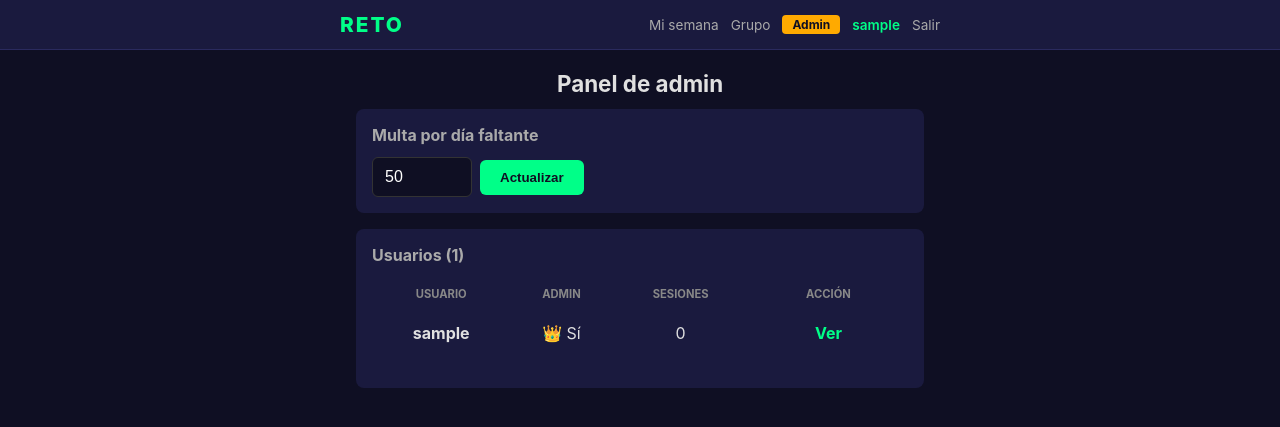
After one commit to Litios0912/reto-entrenamiento, a Flask app: page /admin in a window 1280 px wide. The commit adds this page. Shown: the top 427 px of the page. Run offline with Flask 3, Linux system fonts and the light colour scheme; a user stored in the database is signed in; tables that the repository leaves empty hold one stand-in row (values such as "Sample post").

Commit message:
admin panel: control total, multa configurable, eliminar usuarios

```diff
--- a/app.py
+++ b/app.py
@@ -1,5 +1,6 @@
 import os
 from datetime import date, datetime, timedelta
+from functools import wraps
 from flask import Flask, render_template, redirect, url_for, request, flash
 from flask_login import (
     LoginManager, UserMixin, login_user, login_required,
@@ -23,6 +24,7 @@ class User(UserMixin, db.Model):
     id = db.Column(db.Integer, primary_key=True)
     username = db.Column(db.String(80), unique=True, nullable=False)
     password_hash = db.Column(db.String(200), nullable=False)
+    is_admin = db.Column(db.Boolean, default=False)
     sessions = db.relationship('TrainingSession', backref='user', lazy=True,
                                 order_by='TrainingSession.date.desc()')
 
@@ -31,6 +33,11 @@ class User(UserMixin, db.Model):
 
     def check_password(self, password):
         return check_password_hash(self.password_hash, password)
+
+
+class Setting(db.Model):
+    key = db.Column(db.String(50), primary_key=True)
+    value = db.Column(db.String(200), nullable=False)
 
 
 class TrainingSession(db.Model):
@@ -112,6 +119,7 @@ def get_sessions_in_range(user_id, start, end):
 def all_users_week_progress():
     monday, sunday = week_range()
     users = User.query.all()
+    multa = get_multa()
     results = []
     for user in users:
         sessions = get_sessions_in_range(user.id, monday, sunday)
@@ -119,7 +127,7 @@ def all_users_week_progress():
         trained_days = len(trained_dates)
         penalty = 0
         if trained_days < 5:
-            penalty = (5 - trained_days) * MULTA_POR_DIA
+            penalty = (5 - trained_days) * multa
         total_exercises = sum(len(s.exercises) for s in sessions)
         results.append({
             'user': user,
@@ -131,7 +139,7 @@ def all_users_week_progress():
             'total_exercises': total_exercises,
             'sessions': sessions,
         })
-    return results, monday, sunday
+    return results, monday, sunday, multa
 
 
 def seed_exercises():
@@ -140,6 +148,21 @@ def seed_exercises():
     for name, cat in PREDEFINED:
         db.session.add(ExerciseTemplate(name=name, category=cat))
     db.session.commit()
+
+
+def get_multa():
+    s = Setting.query.get('multa_por_dia')
+    return int(s.value) if s else int(os.environ.get('MULTA_POR_DIA', 50))
+
+
+def admin_required(f):
+    @wraps(f)
+    def decorated(*args, **kwargs):
+        if not current_user.is_authenticated or not current_user.is_admin:
+            flash('Acceso denegado')
+            return redirect(url_for('dashboard'))
+        return f(*args, **kwargs)
+    return decorated
 
 
 # ─── Auth ───────────────────────────────────────────────────────────
@@ -164,6 +187,8 @@ def register():
             return render_template('register.html')
         user = User(username=username)
         user.set_password(password)
+        if User.query.count() == 0:
+            user.is_admin = True
         db.session.add(user)
         db.session.commit()
         flash('Registrado correctamente. Inicia sesión.')
@@ -201,9 +226,10 @@ def dashboard():
     sessions = get_sessions_in_range(current_user.id, monday, sunday)
     trained_dates = [s.date for s in sessions]
     trained_count = len(trained_dates)
+    multa = get_multa()
     penalty = 0
     if trained_count < 5:
-        penalty = (5 - trained_count) * MULTA_POR_DIA
+        penalty = (5 - trained_count) * multa
     today_session = TrainingSession.query.filter_by(
         user_id=current_user.id, date=today).first()
     week_days = [(monday + timedelta(days=i)) for i in range(7)]
@@ -346,11 +372,79 @@ def eliminar_sesion(sesion_id):
 @app.route('/progreso')
 @login_required
 def progreso():
-    results, monday, sunday = all_users_week_progress()
+    results, monday, sunday, multa = all_users_week_progress()
     week_days = [(monday + timedelta(days=i)) for i in range(7)]
     return render_template('progreso.html',
         results=results, monday=monday, sunday=sunday,
-        multa_por_dia=MULTA_POR_DIA, week_days=week_days)
+        multa_por_dia=multa, week_days=week_days)
+
+
+# ─── Admin ──────────────────────────────────────────────────────────
+
+@app.route('/admin')
+@login_required
+@admin_required
+def admin():
+    users = User.query.all()
+    multa = get_multa()
+    return render_template('admin.html', users=users, multa_por_dia=multa)
+
+
+@app.route('/admin/multa', methods=['POST'])
+@login_required
+@admin_required
+def admin_multa():
+    try:
+        val = int(request.form['multa'])
+        if val < 0:
+            raise ValueError
+    except (ValueError, KeyError):
+        flash('Valor inválido')
+        return redirect(url_for('admin'))
+    s = Setting.query.get('multa_por_dia')
+    if s:
+        s.value = str(val)
+    else:
+        db.session.add(Setting(key='multa_por_dia', value=str(val)))
+    db.session.commit()
+    flash(f'Multa actualizada a ${val}')
+    return redirect(url_for('admin'))
+
+
+@app.route('/admin/usuario/<int:user_id>')
+@login_required
+@admin_required
+def admin_usuario(user_id):
+    user = db.session.get(User, user_id)
+    if not user:
+        flash('Usuario no encontrado')
+        return redirect(url_for('admin'))
+    sessions = TrainingSession.query.filter_by(user_id=user_id)\
+        .order_by(TrainingSession.date.desc()).all()
+    total_exercises = sum(len(s.exercises) for s in sessions)
+    return render_template('admin_usuario.html',
+        user=user, sessions=sessions, total_exercises=total_exercises)
+
+
+@app.route('/admin/usuario/<int:user_id>/eliminar')
+@login_required
+@admin_required
+def admin_eliminar_usuario(user_id):
+    user = db.session.get(User, user_id)
+    if not user:
+        flash('Usuario no encontrado')
+        return redirect(url_for('admin'))
+    if user.is_admin:
+        flash('No puedes eliminar a otro admin')
+        return redirect(url_for('admin'))
+    for s in user.sessions:
+        for e in s.exercises:
+            db.session.delete(e)
+        db.session.delete(s)
+    db.session.delete(user)
+    db.session.commit()
+    flash(f'Usuario {user.username} eliminado')
+    return redirect(url_for('admin'))
 
 
 # ─── Ver sesión de otro usuario (solo lectura) ──────────────────────
@@ -362,6 +456,9 @@ def ver_sesion_usuario(user_id, sesion_id):
     if not session or session.user_id != user_id:
         flash('Sesión no encontrada')
         return redirect(url_for('progreso'))
+    if session.user_id != current_user.id and not current_user.is_admin:
+        flash('No autorizado')
+        return redirect(url_for('progreso'))
     return render_template('ver_sesion_usuario.html', session=session)
 
 
--- a/static/style.css
+++ b/static/style.css
@@ -233,3 +233,43 @@ tr.nocumple td:first-child { border-left: 3px solid #ff4444; }
 
 details > summary { list-style: none; }
 details > summary::-webkit-details-marker { display: none; }
+
+/* ─── Admin ─────────────────────────────────── */
+
+.nav-admin {
+    background: #ffaa00; color: #0f0f23 !important;
+    padding: 2px 10px; border-radius: 4px; font-weight: 700; font-size: 0.75rem;
+}
+.admin-page { }
+.admin-page h1 { text-align: center; margin-bottom: 12px; }
+.admin-section {
+    background: #1a1a3e; border-radius: 8px; padding: 16px;
+    margin-bottom: 16px;
+}
+.admin-section h2 {
+    font-size: 1rem; margin-bottom: 12px; color: #aaa;
+}
+.inline-form { display: flex; gap: 8px; align-items: center; }
+.inline-form input {
+    padding: 10px 12px; border: 1px solid #333; border-radius: 6px;
+    background: #0f0f23; color: #fff; font-size: 1rem; width: 100px;
+}
+.inline-form button {
+    padding: 10px 20px; background: #00ff88; color: #0f0f23;
+    border: none; border-radius: 6px; font-weight: 700; cursor: pointer;
+}
+.danger-link { color: #ff4444 !important; }
+.session-card {
+    background: #1a1a3e; border-radius: 8px; padding: 12px 14px;
+    margin-bottom: 8px;
+}
+.session-card-header {
+    display: flex; align-items: center; gap: 8px; margin-bottom: 6px;
+}
+.sesion-link { color: #00ff88; font-weight: 600; text-decoration: none; }
+.ex-count { font-size: 0.8rem; color: #888; margin-left: auto; }
+.session-card-exercises { display: flex; flex-wrap: wrap; gap: 4px; }
+.ex-tag {
+    background: #0f0f23; padding: 2px 8px; border-radius: 4px;
+    font-size: 0.75rem; color: #aaa;
+}
--- /dev/null
+++ b/templates/admin.html
@@ -0,0 +1,45 @@
+{% extends "base.html" %}
+{% block content %}
+<div class="admin-page">
+    <h1>Panel de admin</h1>
+
+    <section class="admin-section">
+        <h2>Multa por día faltante</h2>
+        <form method="POST" action="{{ url_for('admin_multa') }}" class="inline-form">
+            <input type="number" name="multa" value="{{ multa_por_dia }}" min="0" required>
+            <button type="submit">Actualizar</button>
+        </form>
+    </section>
+
+    <section class="admin-section">
+        <h2>Usuarios ({{ users|length }})</h2>
+        <table>
+            <thead>
+                <tr>
+                    <th>Usuario</th>
+                    <th>Admin</th>
+                    <th>Sesiones</th>
+                    <th>Acción</th>
+                </tr>
+            </thead>
+            <tbody>
+                {% for u in users %}
+                <tr>
+                    <td><strong>{{ u.username }}</strong></td>
+                    <td>{% if u.is_admin %}👑 Sí{% else %}-{% endif %}</td>
+                    <td>{{ u.sessions|length }}</td>
+                    <td>
+                        <a href="{{ url_for('admin_usuario', user_id=u.id) }}" class="btn-link">Ver</a>
+                        {% if not u.is_admin and u.id != current_user.id %}
+                            <a href="{{ url_for('admin_eliminar_usuario', user_id=u.id) }}"
+                               class="btn-link danger-link"
+                               onclick="return confirm('¿Eliminar a {{ u.username }}?')">Eliminar</a>
+                        {% endif %}
+                    </td>
+                </tr>
+                {% endfor %}
+            </tbody>
+        </table>
+    </section>
+</div>
+{% endblock %}
--- a/templates/base.html
+++ b/templates/base.html
@@ -14,6 +14,9 @@
                 {% if current_user.is_authenticated %}
                     <a href="{{ url_for('dashboard') }}">Mi semana</a>
                     <a href="{{ url_for('progreso') }}">Grupo</a>
+                    {% if current_user.is_admin %}
+                        <a href="{{ url_for('admin') }}" class="nav-admin">Admin</a>
+                    {% endif %}
                     <span class="user-name">{{ current_user.username }}</span>
                     <a href="{{ url_for('logout') }}">Salir</a>
                 {% endif %}
```
Also changed, not shown: gh_auth_log.txt (added, +8 -0 lines), templates/admin_usuario.html (added, +35 -0 lines).
